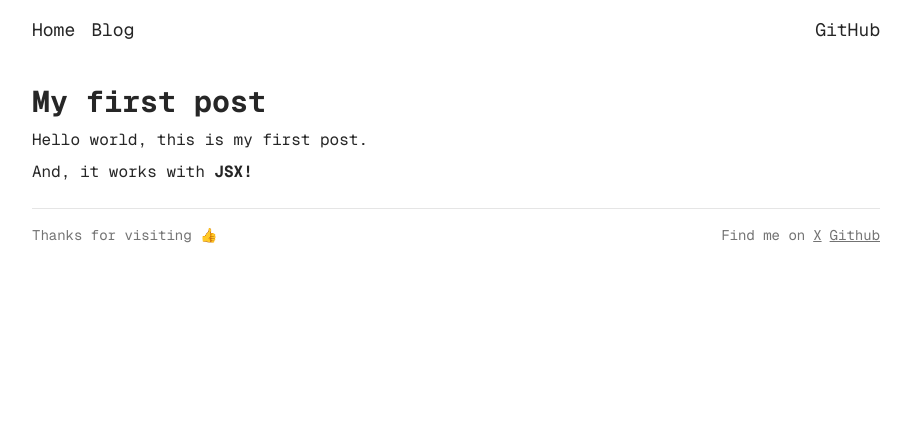
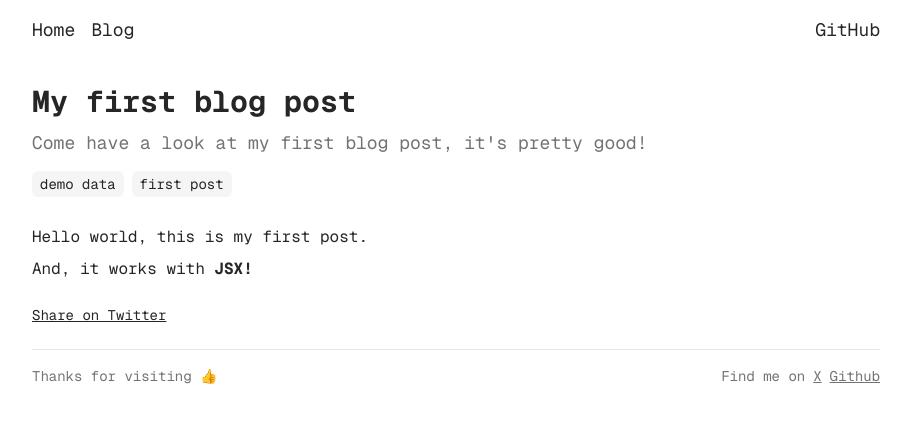
Before and after one commit to patrickmccallum/nextjs-blog-starter, a Next.js app: page /blog/my-first-post in a window 1280 px wide. Shown: the top 422 px of the page, without its empty margins (184-1095 px from the left). Built offline with nearby package versions, Linux system fonts and the light colour scheme.

Commit message:
chore: prettier run

```diff
--- a/src/app/blog/my-first-post/page.mdx
+++ b/src/app/blog/my-first-post/page.mdx
@@ -1,13 +1,16 @@
 import metadataJson from './metadata.json'
+import BlogLayout from '@/app/blog/blog-layout.tsx'
 
 export const AComponent = () => {
-return <strong>JSX!</strong>
+    return <strong>JSX!</strong>
 }
-
-# My first post
 
 Hello world, this is my first post.
 
 And, it works with <AComponent />
 
-export const metadata = metadataJson.nextMetadata;
+export const metadata = metadataJson;
+
+export default function MDXPage({children}) {
+    return <BlogLayout blogPostId={metadata.id}>{children}</BlogLayout>;
+}
```
